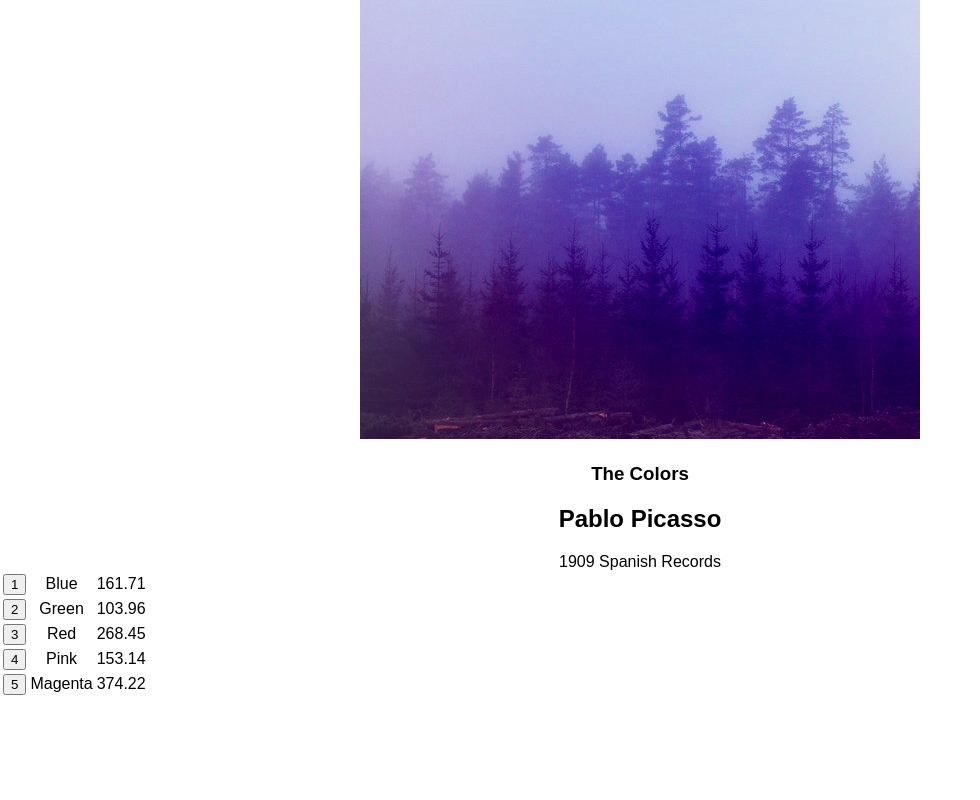
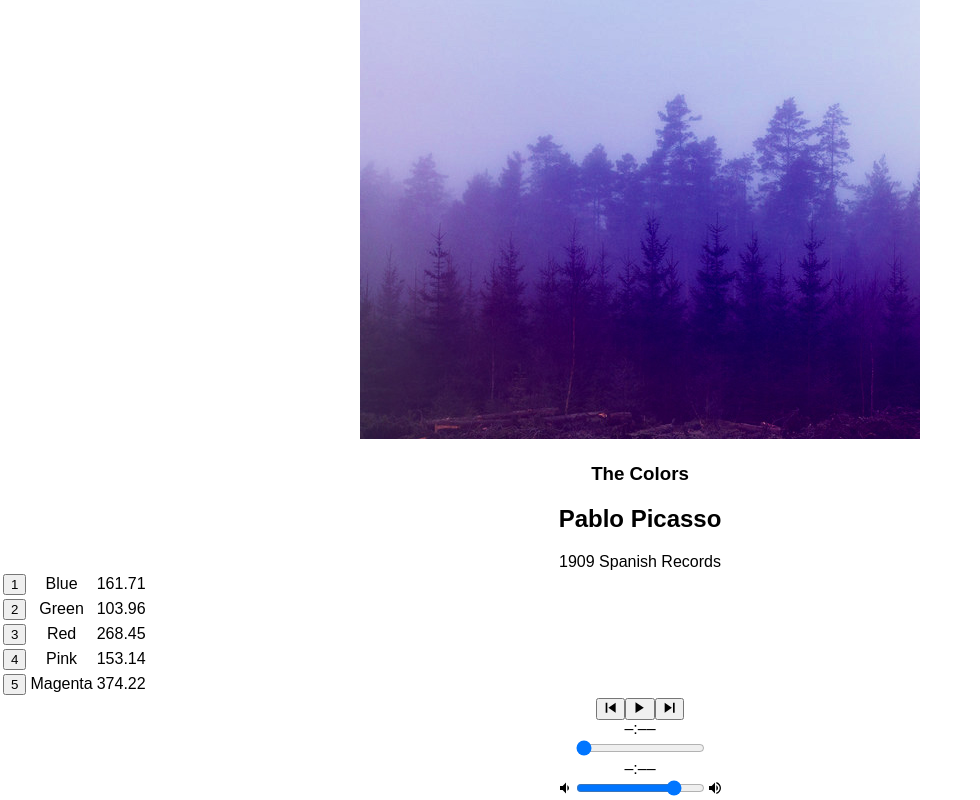
Before and after one commit to cahcnc91/bloc-jams-react, a React (Create React App) app: page /album/the-colors in a window 1280 px wide. Shown: the part 219-1019 px from the top of the page, without its empty margins (0-980 px from the left). Before the commit the page ends 917 px from the top, so only its background shows below. Built offline with nearby package versions, Linux system fonts and the light colour scheme.

Commit message:
added player bar, play and pause functionalities and previous track

```diff
--- a/src/components/Album.js
+++ b/src/components/Album.js
@@ -1,6 +1,7 @@
 import React, { Component } from 'react';
 import albumData from './../data/albums';
 import IsMusicPlaying from './subcomponent/IsMusicPlaying';
+import PlayerBar from './PlayerBar';
 
 class Album extends Component {
   constructor(props) {
@@ -69,7 +70,15 @@
         });
     }
 
-   render() {
+    handlePrevClick() {
+      const currentIndex = this.state.album.songs.findIndex(song => this.state.currentSong === song);
+      const newIndex = Math.max(0, currentIndex - 1);
+      const newSong = this.state.album.songs[newIndex];
+      this.setSong(newSong);
+      this.play();
+    }
+
+    render() {
 
      return (
        <section className="album">
@@ -96,7 +105,6 @@
               <tr className="song" key={index} onClick={() => this.handleSongClick(song)} >
                 <td key={index} onMouseEnter={() => this.hoverOnIt(index)} onMouseLeave={this.hoverOffIt}>
                     {this.state.isHovered && this.state.currentIndexHovered === index? <IsMusicPlaying isPlaying={this.state.isPlaying}/> : <button>{index+1}</button> }
-
                 </td>
                 <td>{song.title}</td>
                 <td>{song.duration}</td>
@@ -105,6 +113,12 @@
             }
            </tbody>
          </table>
+         <PlayerBar
+         isPlaying={this.state.isPlaying}
+         currentSong={this.state.currentSong}
+         handleSongClick={() => this.handleSongClick(this.state.currentSong)}
+         handlePrevClick={() => this.handlePrevClick()}
+         />
        </section>
      );
    }
--- /dev/null
+++ b/src/components/PlayerBar.js
@@ -0,0 +1,34 @@
+import React, { Component } from 'react';
+
+class PlayerBar extends Component {
+  render() {
+    return (
+      <section className="player-bar">
+        <section id="buttons">
+          <button id="previous" onClick={this.props.handlePrevClick}>
+            <ion-icon name="skip-backward"></ion-icon>
+          </button>
+          <button id="play-pause" onClick={this.props.handleSongClick}>
+              {this.props.isPlaying ? <ion-icon name="pause"></ion-icon> :<ion-icon name="play"></ion-icon> }
+          </button>
+          <button id="next">
+            <ion-icon name="skip-forward"></ion-icon>
+          </button>
+        </section>
+        <section id="time-control">
+          <div className="current-time">–:––</div>
+          <input type="range" className="seek-bar" value="0" />
+          <div className="total-time">–:––</div>
+        </section>
+        <section id="volume-control">
+          <ion-icon name="volume-low"></ion-icon>
+          <input type="range" className="seek-bar" value="80" />
+          <ion-icon name="volume-high"></ion-icon>
+
+        </section>
+      </section>
+    );
+  }
+}
+
+export default PlayerBar;
```
